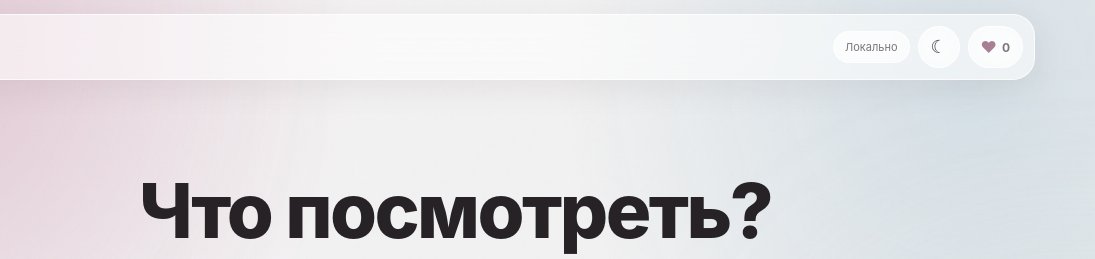
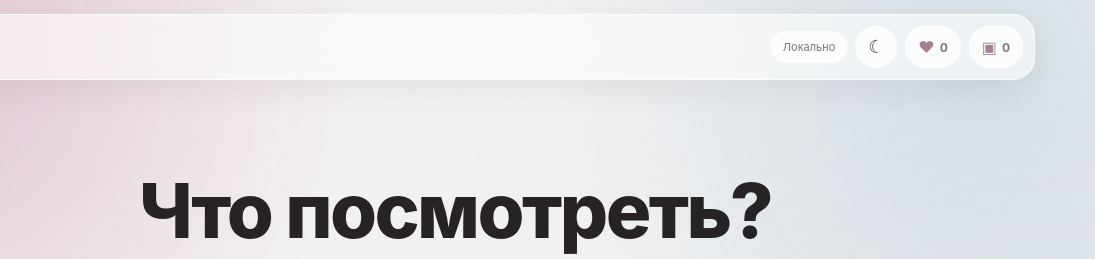
Before and after one commit to maksim71AI/filmai-advisor, a website: page index.html in a window 1280 px wide. Shown: the top 259 px of the page, 185-1280 px from the left. Drawn offline with Linux system fonts and the light colour scheme; no server answers.

Commit message:
Update index.html

```diff
--- a/index.html
+++ b/index.html
@@ -38,7 +38,10 @@
         <span aria-hidden="true">♥</span>
         <b id="favoritesCount">0</b>
       </button>
-    </nav>
+      <button class="favorites-button" id="libraryButton" type="button" aria-label="Открыть библиотеку просмотров">
+  <span aria-hidden="true">▣</span>
+  <b id="libraryCount">0</b>
+</button>    </nav>
   </header>
 
   <main id="top">
```
